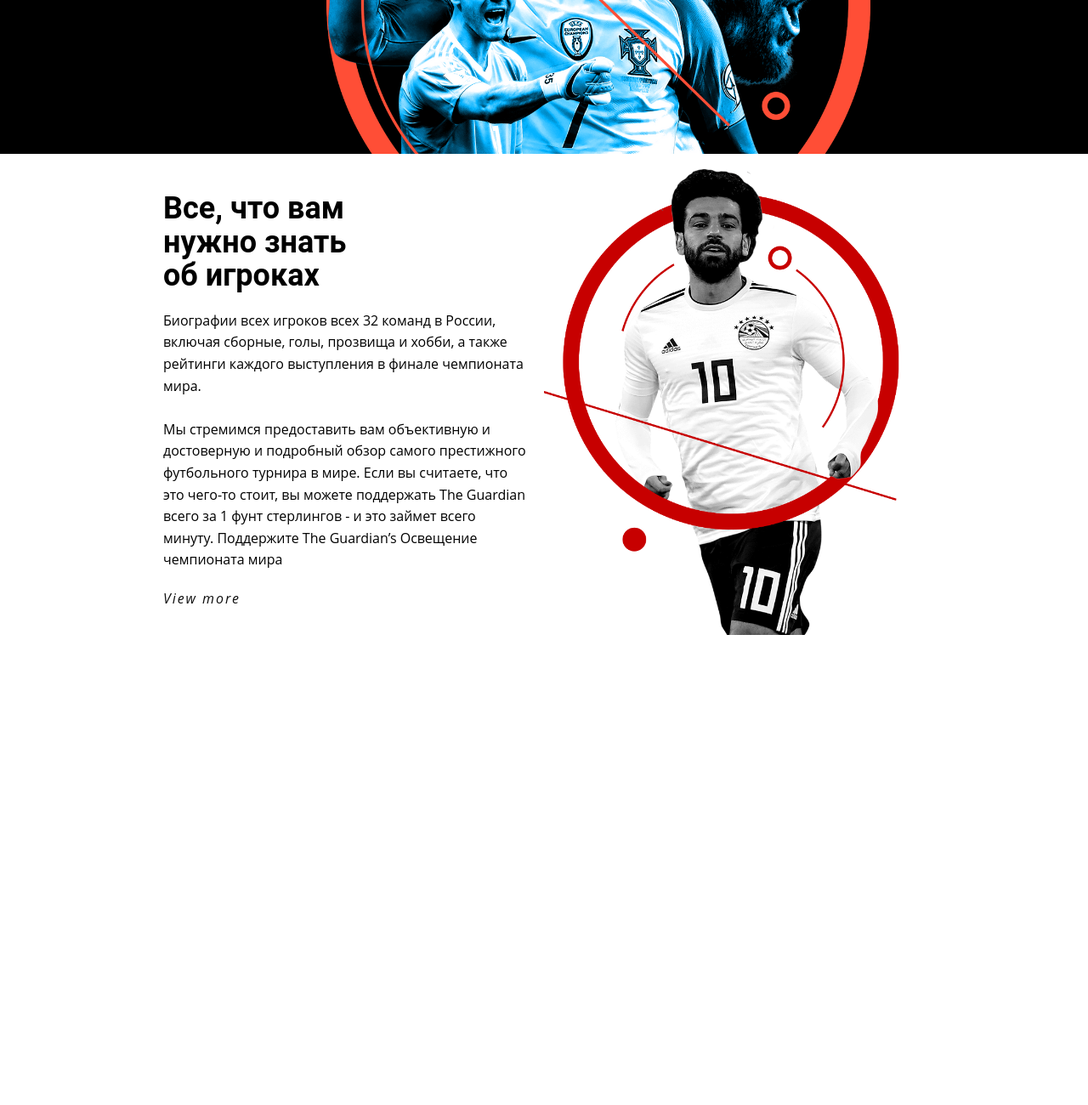
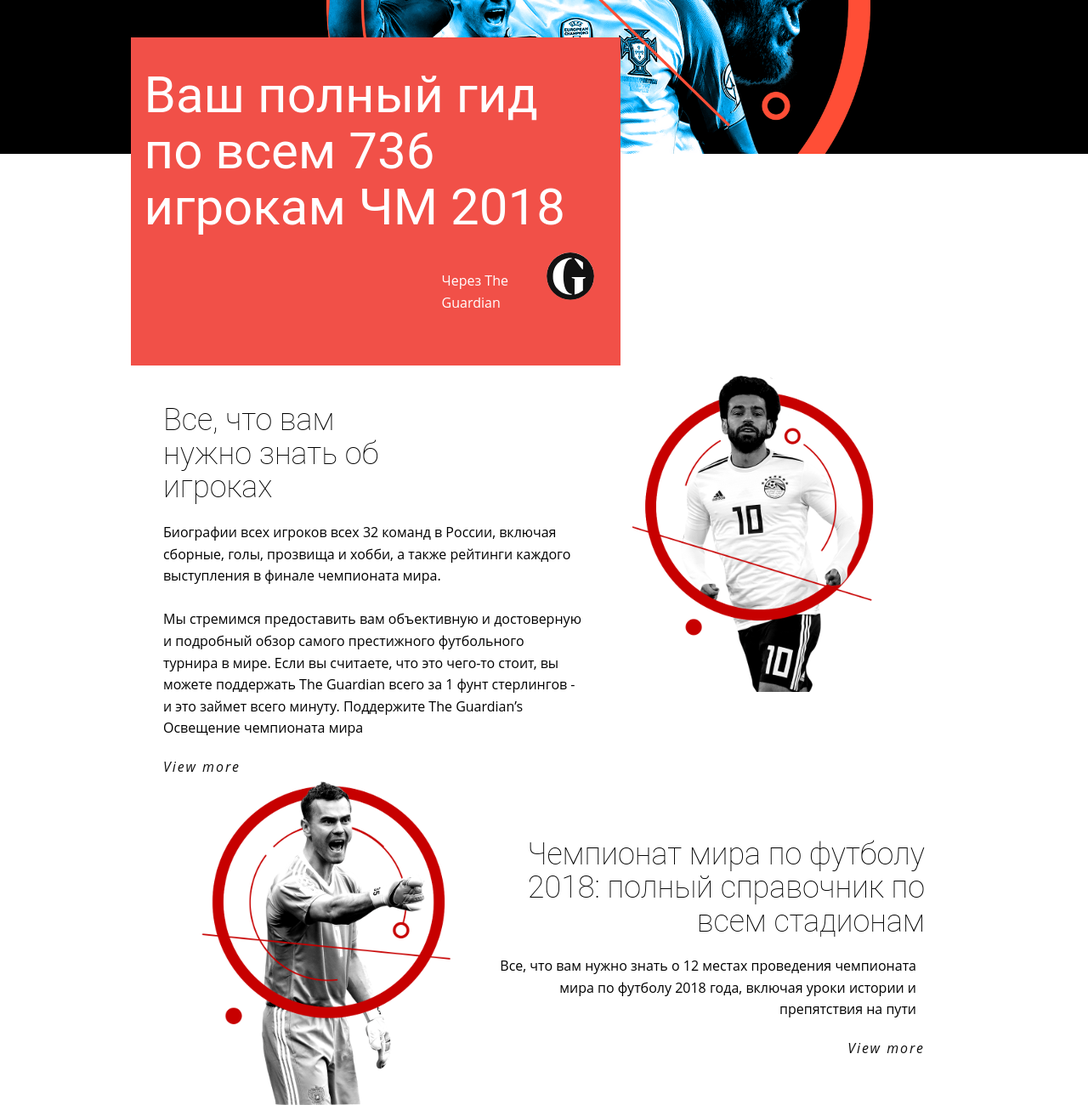
Before and after one commit to AlexeyMaz/WEB, a plain HTML site: page index.html in a window 1280 px wide. Shown: the part 395-1695 px from the top of the page at 85% size. Before the commit the page ends 1146 px from the top, so only its background shows below. Drawn offline with Linux system fonts and the light colour scheme.

Commit message:
3 первых секции готовы

```diff
--- a/index.html
+++ b/index.html
@@ -1,24 +1,31 @@
 <!DOCTYPE html>
-<html lang="ru">
+<html lang="en">
 <head>
     <meta charset="UTF-8">
     <title>Кубок мира</title>
     <link rel="stylesheet" href="styles/style.css"/>
 </head>
 <body>
-<section class="section">
+
+<section>
     <div class="bg_img">
-        <img class="top_img" id="header_img" src="/images/header_pic.png" alt="">
+        <img id="header_img" src="/images/header_pic.png" alt="">
     </div>
-    <div class="">
-
+    <div class="red_tab_div">
+        <div class="red_tab_inner_div">
+            <h1>Ваш полный гид по всем 736 игрокам ЧМ 2018</h1>
+            <img id="guard_img" src="/images/guardian.png" alt="guardian">
+            <p id="guard_p">Через The Guardian</p>
+        </div>
     </div>
 </section>
-<section class="section">
-    <div class="block" id="sec_2">
+
+
+<section>
+    <div class="block">
         <div class="sec2">
-            <h2>Все, что вам нужно знать об игроках</h2>
-            <p>Биографии всех игроков всех 32 команд в России, включая сборные, голы, прозвища и хобби, а также рейтинги
+            <h2 id="h2_1">Все, что вам нужно знать об игроках</h2>
+            <p id="p_1">Биографии всех игроков всех 32 команд в России, включая сборные, голы, прозвища и хобби, а также рейтинги
                 каждого выступления в финале чемпионата мира.
                 <br>
                 <br>
@@ -29,12 +36,30 @@
                 <br>
             </p>
             <p></p>
-            <a href="#" class="view_more_link">View more</a>
+            <a href="#" class="view_more_link" id="vm_link1">View more</a>
         </div>
         <div class="sec2">
-            <img id="foot1" src="/images/1st_footballer.png" alt="">
+            <img class="footballers" src="/images/1st_footballer.png" alt="">
         </div>
     </div>
 </section>
+
+
+<section>
+    <div class="block" id="sec_3">
+        <div class="sec2">
+            <img class="footballers" src="/images/2nd_footballer.png" alt="">
+        </div>
+        <div id="dfs" class="sec2">
+            <h2 id="h2_2">Чемпионат мира по футболу 2018: полный справочник по всем стадионам</h2>
+            <p id="p_2">Все, что вам нужно знать о 12 местах проведения чемпионата мира по футболу 2018 года, включая
+                уроки
+                истории и препятствия на пути</p>
+            <p></p>
+            <a href="#" class="view_more_link" id="vm_link2">View more</a>
+        </div>
+    </div>
+</section>
+
 </body>
 </html>
--- a/styles/style.css
+++ b/styles/style.css
@@ -18,44 +18,84 @@
     align-items: center;
 }
 
+.red_tab_div {
+    width: 45%;
+    min-height: 350px;
+    position: relative;
+    margin: -137px auto 0 12%;
+    color: #ffffff;
+    background-color: #f15048;
+    display: flex;
+    font-family: 'Open Sans',sans-serif;
+    font-size: 1rem;
+    line-height: 1.6;
+}
+
+.red_tab_inner_div {
+    justify-content: center;
+    display: flex !important;
+    flex-direction: column;
+    position: relative;
+    flex: 1;
+    max-width: 100%;
+}
+
+
 #header_img {
     width: 50%;
-    height: 50%;
+    min-height: 50%;
     max-width: 100%;
-    max-height: 100%;
     display: flex;
     margin: 5% auto 0 30%;
 }
 
+#guard_img {
+    position: relative;
+    margin: 20px 30px 0 auto;
+    display: block;
+}
+
+#guard_p {
+    width: auto;
+    margin: -36px 71px 61px 366px;
+    /*word-wrap: break-word;*/
+    color: #ffffff;
+    font-family: 'Open Sans',sans-serif;
+    font-size: 1rem;
+    line-height: 1.6;
+}
+
 .block {
     width: 70%;
-    height: 500px;
-    margin: 0 10% 0 10%;
-    max-width: 100%;
-    max-height: 100%;
+    margin: 0 auto;
+    min-width: 50%;
+    min-height: 50%;
     display: flex;
     /*min-width: 1200px;*/
 }
 
-.sec2 {
-    width: 50%;
-    height: 100%;
-    display: table;
+.footballers {
+    object-fit: contain;
+
+    width: 30vw;
+    min-width: 30vw;
+    height: 30vw;
+    min-height: 30vw;
+
+    display: flex;
+    justify-content: center;
+    justify-items: center;
 }
 
-#sec_2 {
-    display: flex;
-    margin: 0 auto;
-    min-width: 50%;
-    min-height: 50%;
-}
-
-#foot1 {
-    object-fit: contain;
-    width: 100%;
-    height: 100%;
-
-    /*display: flex;*/
+h1 {
+    position: relative;
+    font-size: 3.75rem;
+    margin: 35px 20px 0 16px;
+    font-weight: 400;
+    line-height: 1.1;
+    word-wrap: break-word;
+    font-family: Roboto,sans-serif;
+    color: #ffffff;
 }
 
 h2 {
@@ -63,10 +103,20 @@
     font-size: 2.25rem;
     line-height: 1.1;
     word-wrap: break-word;
+    font-weight: 100;
+}
 
+#h2_1 {
     position: relative;
     margin: 45px 220px 0 0;
     display: block;
+}
+
+#h2_2 {
+    position: relative;
+    margin: 70px 0 0 0;
+    display: block;
+    text-align: right;
 }
 
 p {
@@ -91,60 +141,18 @@
     color: #111111;
 }
 
+/*#vm_link1 {*/
+/*    text-align: left;*/
+/*}*/
 
+/*#vm_link2 {*/
+/*    text-align: right;*/
+/*}*/
 
-
-
-
-
-
-.main_block {
-    border: 20px solid yellow;
-    padding-bottom: 20px;
-    padding-top: 20px;
-    max-height: 100%;
-    max-width: 100%;
-    justify-content: center;
-    align-items: center;
-    display: flex;
-    margin: 0 auto;
-    /*gap: 30px;*/
+#p_2 {
+    margin: 20px 10px 0 0;
 }
 
-/*.block {*/
-/*    width: 400px;*/
-/*    height: 200px;*/
-/*    !*margin: 0 auto;*!*/
-/*    justify-content: center;*/
-/*    align-items: center;*/
-/*    display: flex;*/
-/*    font-family: "Roboto Light", serif;*/
-/*    font-size: 3em;*/
-/*    !*margin: 30px;*!*/
-/*    flex-grow: 1;*/
-
-/*}*/
-
-/*.block#red {*/
-/*    width: 100%;*/
-/*    background: red;*/
-/*}*/
-
-/*.block#green {*/
-/*    background: lime;*/
-/*}*/
-
-/*.block#blue {*/
-/*    width: 100%;*/
-/*    background: blue;*/
-/*}*/
-
-.square2 {
-    background-color: white;
-    width: 150px;
-    height: 150px;
-    border: 2px solid #000;
-    position: inherit;
-    left: 45%;
-    top: 45%
+#dfs {
+    text-align: right;
 }
```
